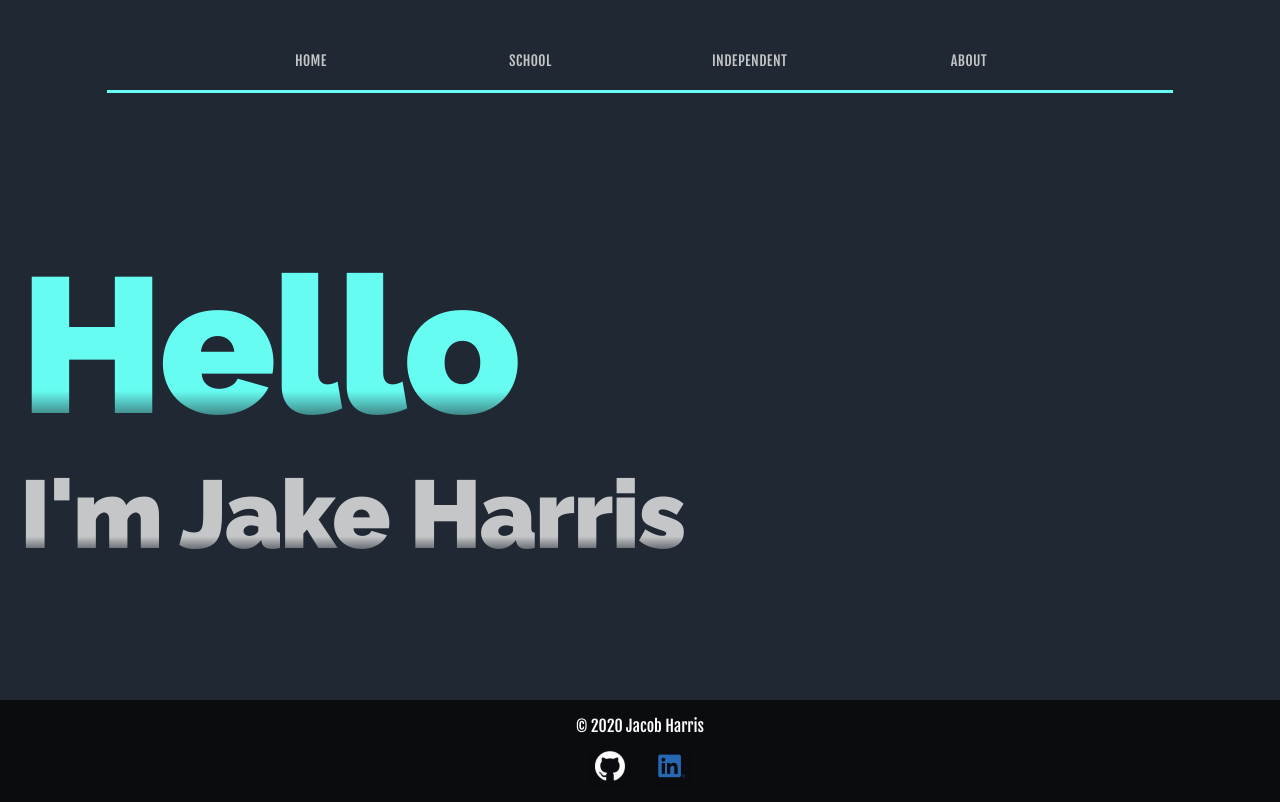
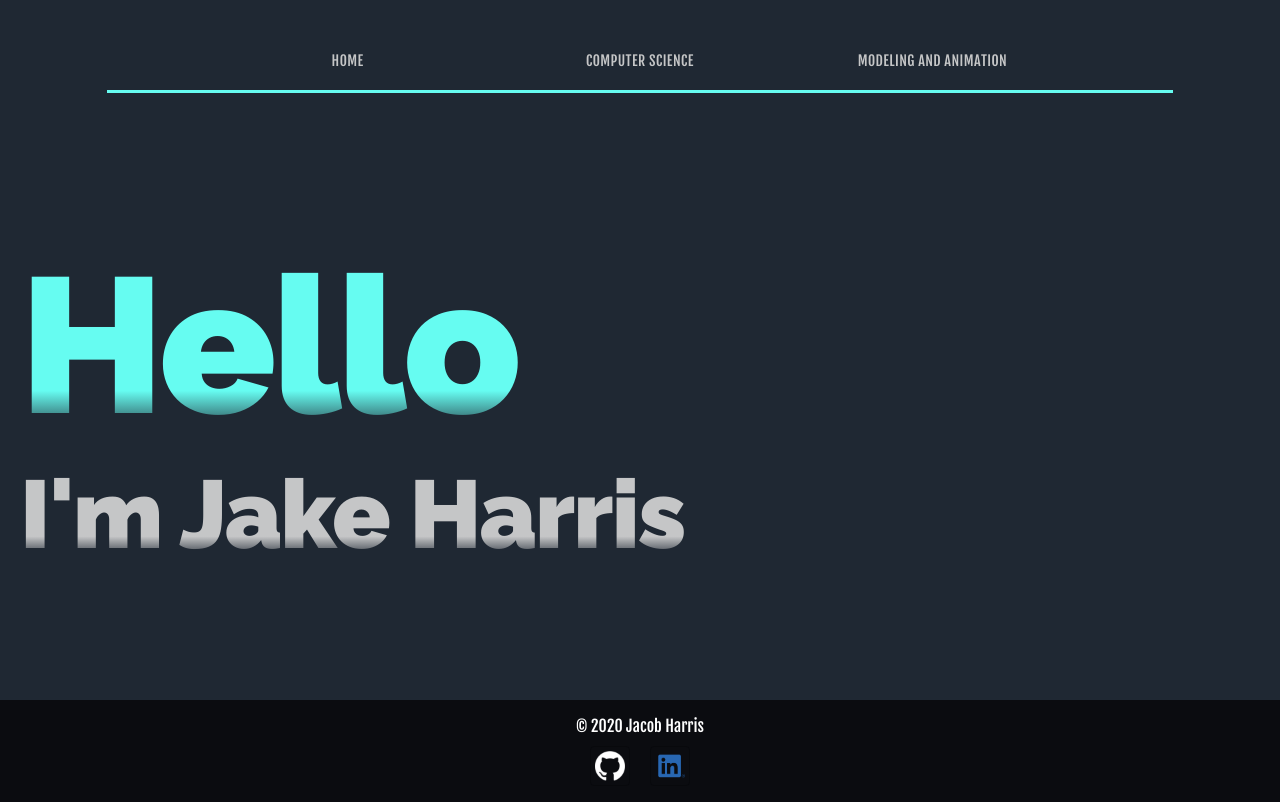
Before and after one commit to harrisjacob/pw-source, a React (Create React App) app: page /compiler in a window 1280 px wide. Built offline with nearby package versions, Linux system fonts and the light colour scheme.

Commit message:
Changed site layout to cs vs modeling/anim

```diff
--- a/src/components/subcomponents/Dropdown.js
+++ b/src/components/subcomponents/Dropdown.js
@@ -78,7 +78,7 @@ export default function Dropdown(props) {
     prevOpen.current = open;
   }, [open]);
 
-  if(props.type === "School"){
+  if(props.type === "CompSci"){
   	return (
     <div className={classes.root}>
       <div>
@@ -90,7 +90,7 @@ export default function Dropdown(props) {
           align="center"
           className={classes.NavText}
         >
-          School
+          Computer Science
         </Button>
         <Popper open={open} anchorEl={anchorRef.current} role={undefined} transition>
           {({ TransitionProps, placement }) => (
@@ -102,9 +102,8 @@ export default function Dropdown(props) {
                 <ClickAwayListener onClickAway={handleClose}>
                   <MenuList autoFocusItem={open} id="menu-list-grow" onKeyDown={handleListKeyDown}>
                     <MenuItem className={classes.NavButton} onClick={handleClose} to="/compiler" component={Link}>Compiler</MenuItem>
-                    <MenuItem className={classes.NavButton} onClick={handleClose} to="/duck-animation" component={Link}>Rubber Duck Animation</MenuItem>
-                    <MenuItem className={classes.NavButton} onClick={handleClose} to="/web-server" component={Link}>Web Server</MenuItem>
-                    <MenuItem className={classes.NavButton} onClick={handleClose} to="/nd-football-db" component={Link}>ND Football Database</MenuItem>
+                    <MenuItem className={classes.NavButton} onClick={handleClose} to="/mini-shell" component={Link}>Mini Shell</MenuItem>
+                    <MenuItem className={classes.NavButton} onClick={handleClose} to="/sudoku-solver" component={Link}>Soduku Solver</MenuItem>
                   </MenuList>
                 </ClickAwayListener>
               </Paper>
@@ -126,7 +125,7 @@ export default function Dropdown(props) {
           align="center"
           className={classes.NavText}
         >
-          Independent
+          Modeling and Animation
         </Button>
         <Popper open={open} anchorEl={anchorRef.current} role={undefined} transition>
           {({ TransitionProps, placement }) => (
@@ -137,9 +136,7 @@ export default function Dropdown(props) {
               <Paper>
                 <ClickAwayListener onClickAway={handleClose}>
                   <MenuList className={classes.NavList} autoFocusItem={open} id="menu-list-grow" onKeyDown={handleListKeyDown}>
-                    <MenuItem className={classes.NavButton} onClick={handleClose} to="/mini-shell" component={Link}>Mini Shell</MenuItem>
-                    <MenuItem className={classes.NavButton} onClick={handleClose} to="/soduku-solver" component={Link}>Soduku Solver</MenuItem>
-                    <MenuItem className={classes.NavButton} onClick={handleClose} to="/algorithms" component={Link}>Algorithms</MenuItem>
+                    <MenuItem className={classes.NavButton} onClick={handleClose} to="/duck-animation" component={Link}>Rubber Duck Animation</MenuItem>
                   </MenuList>
                 </ClickAwayListener>
               </Paper>
--- a/src/components/subcomponents/SiteNav.js
+++ b/src/components/subcomponents/SiteNav.js
@@ -26,25 +26,19 @@ export default function SiteNav() {
 	const classes = useStyles();
 
 	return (<Grid container spacing={3} justify="center" className={classes.NavForm}>
-				<Grid item xs={3} align="center">
+				<Grid item xs={4} align="center">
 					<Button to="/" component={Link}>
 						<Typography variant="button" display="block" className={classes.ButtonText}>
 						Home
 						</Typography>
 					</Button>
 				</Grid>
-				<Grid item xs={3} align="center">
-					<Dropdown className={classes.dropdown} type="School" />
+
+				<Grid item xs={4} align="center">
+					<Dropdown className={classes.dropdown} type="CompSci" />
 				</Grid>
-				<Grid item xs={3} align="center">
-					<Dropdown type="Independent" />
-				</Grid>
-				<Grid item xs={3} align="center">
-					<Button to="/about" component={Link}>
-						<Typography variant="button" display="block" className={classes.ButtonText}>
-						About
-						</Typography>
-					</Button>
+				<Grid item xs={4} align="center">
+					<Dropdown className={classes.dropdown} type="ModelAndAnim" />
 				</Grid>
 			</Grid>
 			);
```
